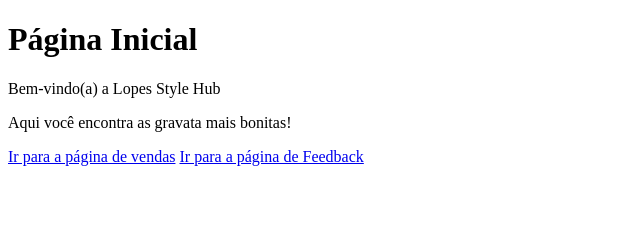
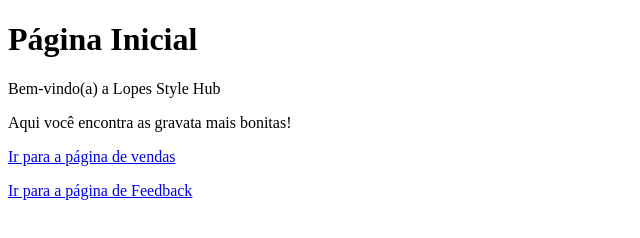
Before and after one commit to Guel-x/LojaLopes, a plain HTML site: page index.html in a window 1280 px wide. Shown: the whole page, without its empty margins (0-640 px from the left). Drawn offline with Linux system fonts and the light colour scheme.

Commit message:
Melhorias no link

```diff
--- a/index.html
+++ b/index.html
@@ -11,6 +11,6 @@
     <p>Aqui você encontra as gravata mais bonitas!</p>
 
     <a href="vendas.html">Ir para a página de vendas</a>
-    <a href="Feedback.html">Ir para a página de Feedback</a>
+    <p><a href="Feedback.html">Ir para a página de Feedback</a></p>
 </body>
 </html>
```
